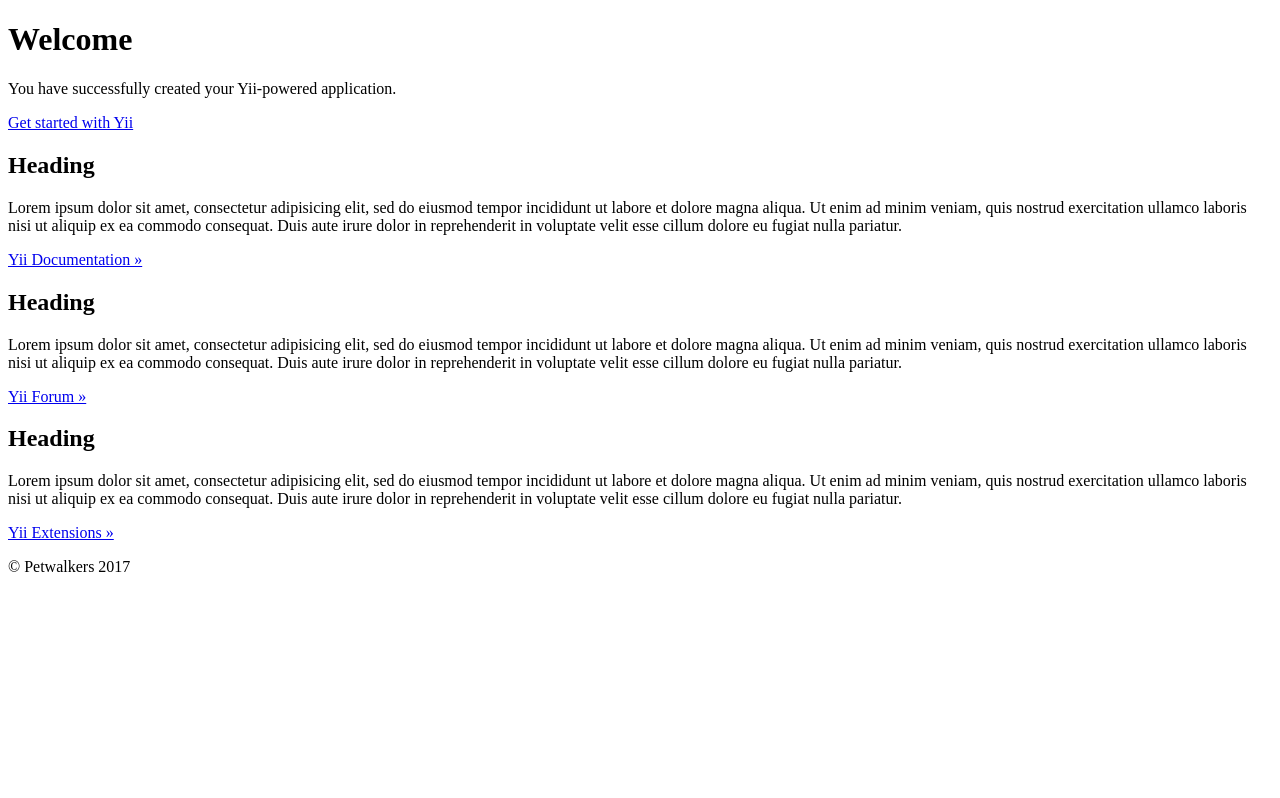
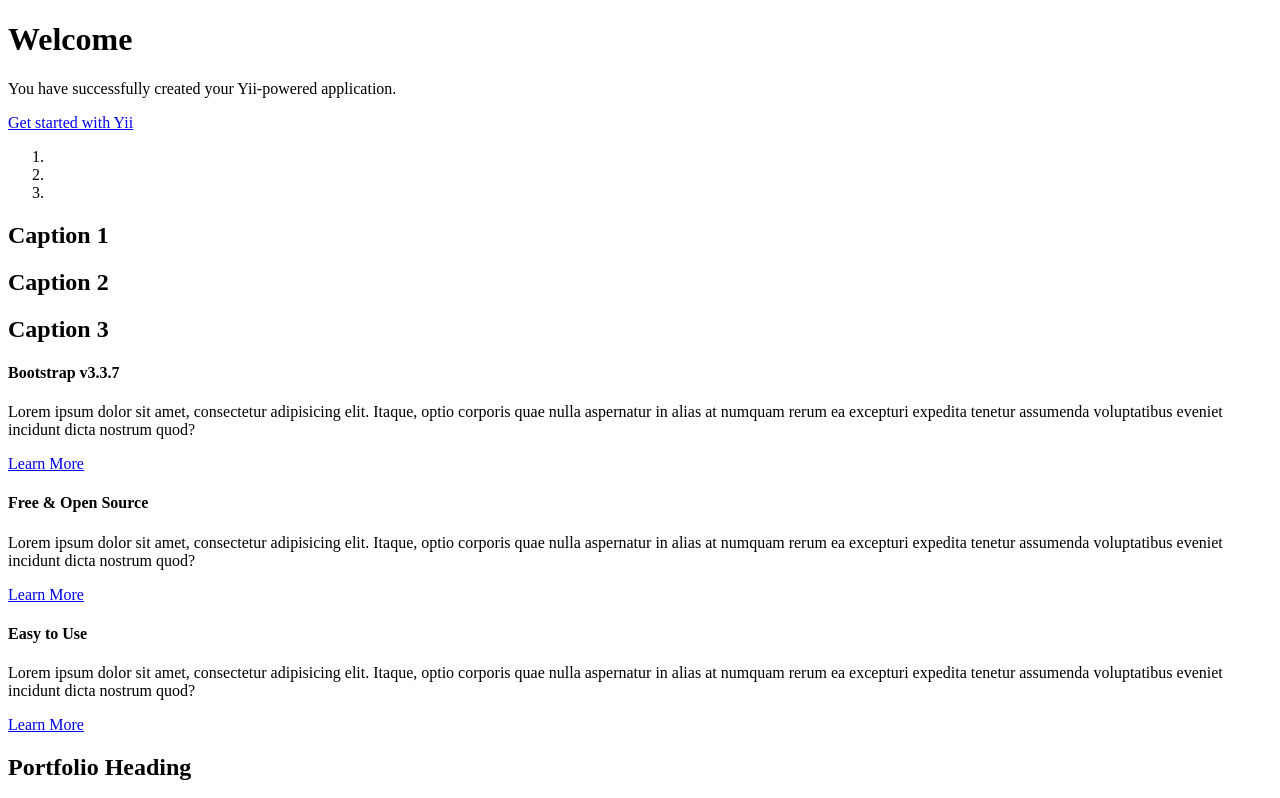
Before and after one commit to milic178/petwalkers, a Yii app: template views/site/index.php in a window 1280 px wide. Shown: the top 798 px of the page. Before the commit the page ends 572 px from the top, so only its background shows below. Run offline with PHP 8.4 and a stand-in for Yii, Linux system fonts and the light colour scheme; the template is opened without the code that fills it, so the values that code supplies are empty; grey boxes labelled with a size stand in for pictures from a placeholder-image service; some libraries are stand-ins or nearby versions.

Commit message:
added new site views

```diff
--- a/messages/fr/app.php
+++ b/messages/fr/app.php
@@ -11,6 +11,7 @@
 return [
     'Welcome' => 'Bienvenue',
     'Heading' =>'Tette',
+    'Contact us' =>'Contactez nous',
     //menu
     'Register' => 'Inscription',
     'Login'=>'Connexion',
@@ -65,4 +66,7 @@ return [
     'Create' => 'Ajouter',
     'Update' => 'Mettre à jour',
     'Delete' => 'Effacer',
+
+    //Faq
+    'More questions? Dont hesitate!' =>'Plus de question? Alors tanqet pa!'
 ];
--- a/messages/sl/app.php
+++ b/messages/sl/app.php
@@ -11,6 +11,7 @@
 return [
     'Welcome' => 'Dobrodošli',
     'Heading'=>'Glava',
+    'Contact us'=>'Pišite nam',
     //menu
     'Register' => 'Registracija',
     'Login'=>'Prijava',
@@ -64,4 +65,7 @@ return [
     'Create' => 'Vnesi',
     'Update' => 'Posodobi',
     'Delete' => 'Izbriši',
+
+    //Faq
+    'More questions? Dont hesitate!' => 'Niste našli odgovora? Potem ne oklevajte!',
 ];
--- a/views/layouts/main.php
+++ b/views/layouts/main.php
@@ -42,6 +42,7 @@ AppAsset::register($this);
 */
        if (Yii::$app->user->isGuest) {
            $navItems=[
+               ['label' => Yii::t('app','About'), 'url' => '/site/about'],
                ['label' => Yii::t('app','Register'), 'url' => ['/user/register']],
                ['label' => Yii::t('app','Login'), 'url' => ['/user/login']]
            ];
@@ -72,9 +73,9 @@ AppAsset::register($this);
        array_push($navItems,['label' => Yii::t('app','Help'),
            'items' =>
                [
-                   ['label' => Yii::t('app','Questions'), 'url' => '/site/contact'],
+                   ['label' => Yii::t('app','Questions'), 'url' => '/site/faq'],
                    ['label' => Yii::t('app','How does it work?'), 'url' => '/site/how'],
-                   ['label' => Yii::t('app','About'), 'url' => '/site/about'],
+                   ['label' => Yii::t('app','Contact us'), 'url' => '/site/contact'],
                ]
        ]);
 
--- a/views/site/index.php
+++ b/views/site/index.php
@@ -2,8 +2,24 @@
 
 /* @var $this yii\web\View */
 
-$this->title = 'My Yii Application';
+$this->title = 'Petwalkers';
 ?>
+
+<?php
+use app\assets\AppAsset;
+use yii\helpers\Html;
+
+
+/* @var $this \yii\web\View */
+/* @var $content string */
+
+
+
+$asset         = @app\assets\AppAsset::register($this);
+$baseUrl        =    $asset->baseUrl;
+?>
+
+
 <div class="site-index">
     <?= \lajax\languagepicker\widgets\LanguagePicker::widget([
         'skin' => \lajax\languagepicker\widgets\LanguagePicker::SKIN_DROPDOWN,
@@ -17,40 +33,165 @@ $this->title = 'My Yii Application';
         <p><a class="btn btn-lg btn-success" href="http://www.yiiframework.com">Get started with Yii</a></p>
     </div>
 
-    <div class="body-content">
+</div>
+<body>
 
-        <div class="row">
-            <div class="col-lg-4">
-                <h2><?= \Yii::t('app', 'Heading');?></h2>
+<!-- Header Carousel -->
+<header id="myCarousel" class="carousel slide">
+    <!-- Indicators -->
+    <ol class="carousel-indicators">
+        <li data-target="#myCarousel" data-slide-to="0" class="active"></li>
+        <li data-target="#myCarousel" data-slide-to="1"></li>
+        <li data-target="#myCarousel" data-slide-to="2"></li>
+    </ol>
 
-                <p>Lorem ipsum dolor sit amet, consectetur adipisicing elit, sed do eiusmod tempor incididunt ut labore et
-                    dolore magna aliqua. Ut enim ad minim veniam, quis nostrud exercitation ullamco laboris nisi ut aliquip
-                    ex ea commodo consequat. Duis aute irure dolor in reprehenderit in voluptate velit esse cillum dolore eu
-                    fugiat nulla pariatur.</p>
-
-                <p><a class="btn btn-default" href="http://www.yiiframework.com/doc/">Yii Documentation &raquo;</a></p>
-            </div>
-            <div class="col-lg-4">
-                <h2>Heading</h2>
-
-                <p>Lorem ipsum dolor sit amet, consectetur adipisicing elit, sed do eiusmod tempor incididunt ut labore et
-                    dolore magna aliqua. Ut enim ad minim veniam, quis nostrud exercitation ullamco laboris nisi ut aliquip
-                    ex ea commodo consequat. Duis aute irure dolor in reprehenderit in voluptate velit esse cillum dolore eu
-                    fugiat nulla pariatur.</p>
-
-                <p><a class="btn btn-default" href="http://www.yiiframework.com/forum/">Yii Forum &raquo;</a></p>
-            </div>
-            <div class="col-lg-4">
-                <h2>Heading</h2>
-
-                <p>Lorem ipsum dolor sit amet, consectetur adipisicing elit, sed do eiusmod tempor incididunt ut labore et
-                    dolore magna aliqua. Ut enim ad minim veniam, quis nostrud exercitation ullamco laboris nisi ut aliquip
-                    ex ea commodo consequat. Duis aute irure dolor in reprehenderit in voluptate velit esse cillum dolore eu
-                    fugiat nulla pariatur.</p>
-
-                <p><a class="btn btn-default" href="http://www.yiiframework.com/extensions/">Yii Extensions &raquo;</a></p>
+    <!-- Wrapper for slides -->
+    <div class="carousel-inner">
+        <div class="item active">
+            <div class="fill" style="background-image:url('http://placehold.it/1900x1080&text=Slide One');"></div>
+            <div class="carousel-caption">
+                <h2>Caption 1</h2>
             </div>
         </div>
+        <div class="item">
+            <div class="fill" style="background-image:url('http://placehold.it/1900x1080&text=Slide Two');"></div>
+            <div class="carousel-caption">
+                <h2>Caption 2</h2>
+            </div>
+        </div>
+        <div class="item">
+            <div class="fill" style="background-image:url('http://placehold.it/1900x1080&text=Slide Three');"></div>
+            <div class="carousel-caption">
+                <h2>Caption 3</h2>
+            </div>
+        </div>
+    </div>
 
+    <!-- Controls -->
+    <a class="left carousel-control" href="#myCarousel" data-slide="prev">
+        <span class="icon-prev"></span>
+    </a>
+    <a class="right carousel-control" href="#myCarousel" data-slide="next">
+        <span class="icon-next"></span>
+    </a>
+</header>
+
+<!-- Page Content -->
+<div class="container">
+
+    <!-- Marketing Icons Section -->
+    <div class="row">
+        <div class="col-md-4">
+            <div class="panel panel-default">
+                <div class="panel-heading">
+                    <h4><i class="glyphicon glyphicon-ok"></i> Bootstrap v3.3.7</h4>
+                </div>
+                <div class="panel-body">
+                    <p>Lorem ipsum dolor sit amet, consectetur adipisicing elit. Itaque, optio corporis quae nulla aspernatur in alias at numquam rerum ea excepturi expedita tenetur assumenda voluptatibus eveniet incidunt dicta nostrum quod?</p>
+                    <a href="#" class="btn btn-default">Learn More</a>
+                </div>
+            </div>
+        </div>
+        <div class="col-md-4">
+            <div class="panel panel-default">
+                <div class="panel-heading">
+                    <h4><i class="glyphicon glyphicon-gift"></i> Free &amp; Open Source</h4>
+                </div>
+                <div class="panel-body">
+                    <p>Lorem ipsum dolor sit amet, consectetur adipisicing elit. Itaque, optio corporis quae nulla aspernatur in alias at numquam rerum ea excepturi expedita tenetur assumenda voluptatibus eveniet incidunt dicta nostrum quod?</p>
+                    <a href="#" class="btn btn-default">Learn More</a>
+                </div>
+            </div>
+        </div>
+        <div class="col-md-4">
+            <div class="panel panel-default">
+                <div class="panel-heading">
+                    <h4><i class="glyphicon glyphicon-thumbs-up"></i> Easy to Use</h4>
+                </div>
+                <div class="panel-body">
+                    <p>Lorem ipsum dolor sit amet, consectetur adipisicing elit. Itaque, optio corporis quae nulla aspernatur in alias at numquam rerum ea excepturi expedita tenetur assumenda voluptatibus eveniet incidunt dicta nostrum quod?</p>
+                    <a href="#" class="btn btn-default">Learn More</a>
+                </div>
+            </div>
+        </div>
     </div>
-</div>
+    <!-- /.row -->
+
+    <!-- Portfolio Section -->
+    <div class="row">
+        <div class="col-lg-12">
+                <h2 class="page-header">Portfolio Heading</h2>
+        </div>
+        <div class="col-md-4 col-sm-6">
+            <a href="#">
+                <?= Html::img(\Yii::$app->params['uploadUrl'].'700_450.jpg',[
+                    'alt'=>'some',
+                    'class'=>'img-responsive img-portfolio img-hover'
+                ]);?>
+            </a>
+        </div>
+        <div class="col-md-4 col-sm-6">
+            <?= Html::img(\Yii::$app->params['uploadUrl'].'700_450.jpg',[
+                'alt'=>'some',
+                'class'=>'img-responsive img-portfolio img-hover'
+            ]);?>
+        </div>
+        <div class="col-md-4 col-sm-6">
+            <a href="portfolio-item.html">
+                <?= Html::img(\Yii::$app->params['uploadUrl'].'700_450.jpg',[
+                    'alt'=>'some',
+                    'class'=>'img-responsive img-portfolio img-hover'
+                ]);?>
+            </a>
+        </div>
+    </div>
+    <!-- /.row -->
+
+    <!-- Features Section -->
+    <div class="row">
+        <div class="col-lg-12">
+            <h2 class="page-header">Modern Business Features</h2>
+        </div>
+        <div class="col-md-6">
+            <p>The Modern Business template by Start Bootstrap includes:</p>
+            <ul>
+                <li><strong>Bootstrap v3.3.7</strong>
+                </li>
+                <li>jQuery v1.11.1</li>
+                <li>Font Awesome v4.2.0</li>
+                <li>Working PHP contact form with validation</li>
+                <li>Unstyled page elements for easy customization</li>
+                <li>17 HTML pages</li>
+            </ul>
+            <p>Lorem ipsum dolor sit amet, consectetur adipisicing elit. Corporis, omnis doloremque non cum id reprehenderit, quisquam totam aspernatur tempora minima unde aliquid ea culpa sunt. Reiciendis quia dolorum ducimus unde.</p>
+        </div>
+        <div class="col-md-6">
+            <img class="img-responsive" src="http://placehold.it/700x450" alt="">
+        </div>
+    </div>
+    <!-- /.row -->
+
+    <hr>
+
+    <!-- Call to Action Section -->
+    <div class="well">
+        <div class="row">
+            <div class="col-md-8">
+                <p>Lorem ipsum dolor sit amet, consectetur adipisicing elit. Molestias, expedita, saepe, vero rerum deleniti beatae veniam harum neque nemo praesentium cum alias asperiores commodi.</p>
+            </div>
+            <div class="col-md-4">
+                <a class="btn btn-lg btn-default btn-block" href="#">Call to Action</a>
+            </div>
+        </div>
+    </div>
+
+    <hr>
+
+
+<script>
+    $('.carousel').carousel({
+        interval: 2000 //changes the speed
+    })
+</script>
+
+</body>
```
Also changed, not shown: controllers/SiteController.php (+10 -0 lines), views/site/contact.php (+59 -69 lines), views/site/faq.php (added, +150 -0 lines), views/site/howDoesItWork.php (+15 -1 lines), BHgSLXq9cNvxM_m0c0CJ8m_3MbJamOhS.jpg (deleted), index.php (line endings or trailing spaces), uploads/700_450.jpg (added), uploads/how.png (added).
